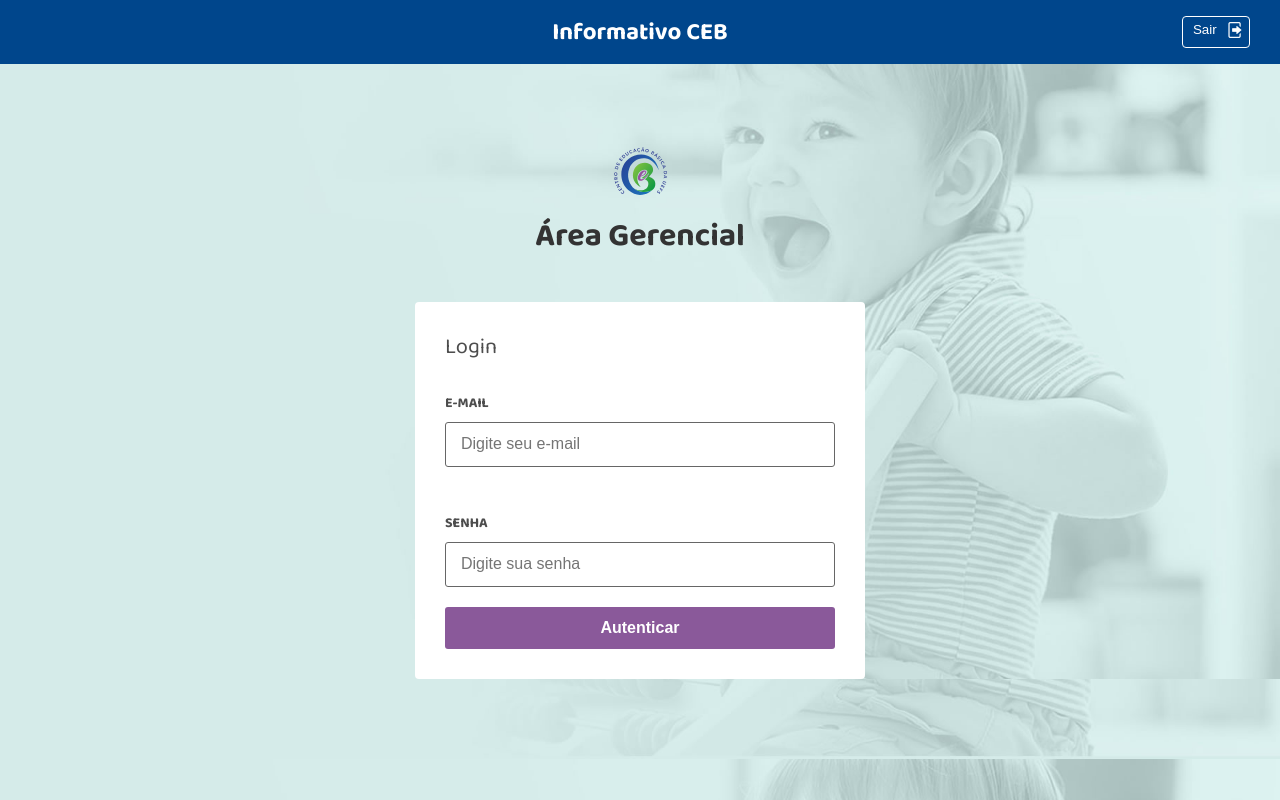
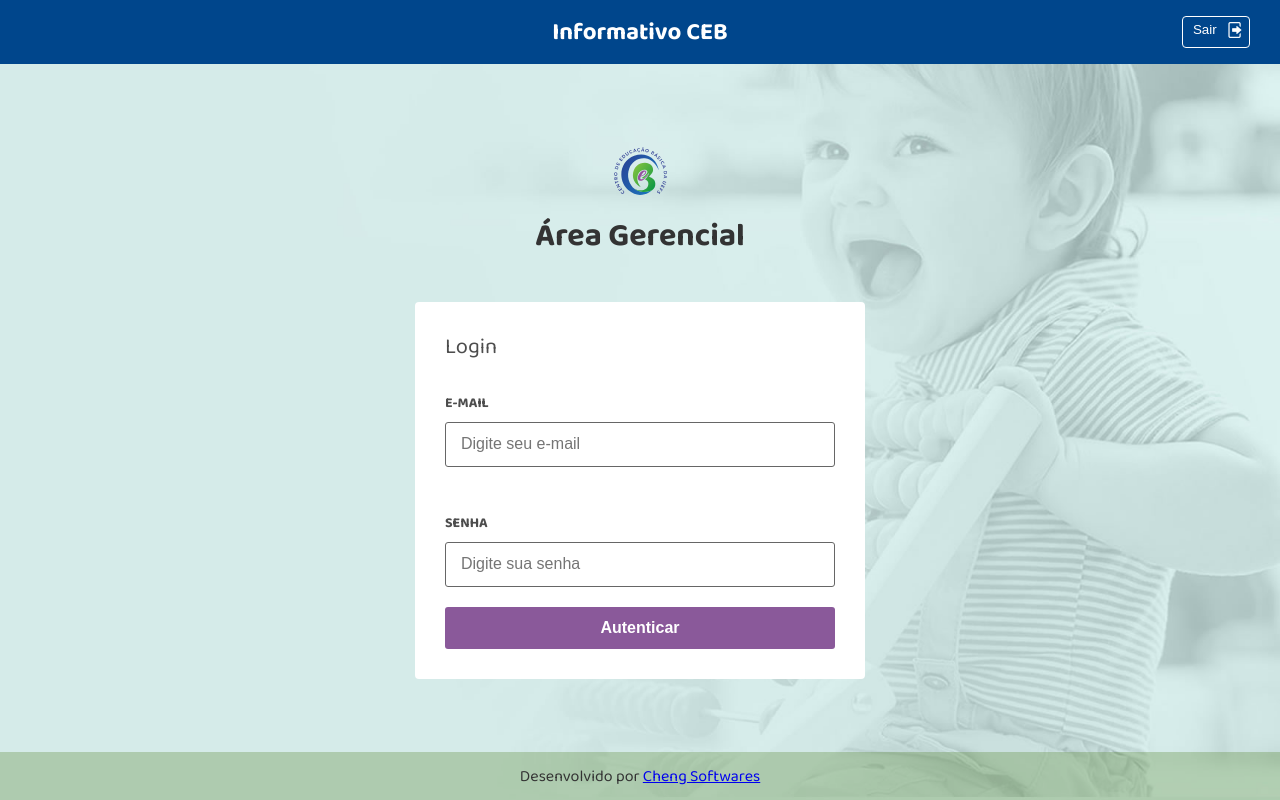
Before and after one commit to emersonsdo/informativo_escolar-frontend, a React (Create React App) app: page / in a window 1280 px wide. Built offline with nearby package versions, Linux system fonts and the light colour scheme.

Commit message:
Pequenos ajustes e adição de rodapé

```diff
--- a/src/App.js
+++ b/src/App.js
@@ -1,12 +1,14 @@
 import React from 'react';
 import Header from './components/Header';
 import Routes from './components/routes';
+import Footer from './components/Footer';
 import './styles.css'
 
 const App = () => (
   <div className="App">
     <Header />
     <Routes />
+    <Footer />
   </div>
 );
 
--- /dev/null
+++ b/src/components/Footer/index.js
@@ -0,0 +1,21 @@
+import React, { Component } from 'react';
+import './styles.css';
+
+function Footer() {
+  return (
+    <div id="footer-div">
+      {/*Logo com link
+      <a href="https://www.alura.com.br/">
+        <img src="https://www.alura.com.br/assets/img/alura-logo-white.1570550707.svg" alt="Logo Alura" />
+      </a>
+      */}
+      <div id="text-div">
+        <p>
+          Desenvolvido por <a href="/">Cheng Softwares</a>
+        </p>
+      </div>
+    </div>
+  );
+}
+
+export default Footer;
--- /dev/null
+++ b/src/components/Footer/styles.css
@@ -0,0 +1,10 @@
+#footer-div {
+  display: flex;
+  flex-direction: row;
+  align-items: center;
+  justify-content: center;
+  align-self: flex-end;
+  height:6vh;
+  width: 100%;
+  background: rgba(83, 128, 42, 0.3); /*var(--tertiary-dark-color)+opacity*/
+}
--- a/src/components/Header/index.js
+++ b/src/components/Header/index.js
@@ -1,6 +1,6 @@
 import React, { Component } from 'react';
 import history from '../../utils/history';
-import './styles.css'
+import './styles.css';
 
 export default class Header extends Component {
 
--- a/src/pages/home/styles.css
+++ b/src/pages/home/styles.css
@@ -5,7 +5,7 @@
     padding: 4vh 2vh;
     width: auto;
     max-width: 900px;
-    height: 94vh;
+    height: 88vh;
 }
 
 #presentation {
@@ -84,7 +84,7 @@
 
     #container-home {
         padding: 4vh 6vh;
-        height: 92vh;
+        height: 86vh;
         max-width: 400vh;
     }
 
--- a/src/pages/login/styles.css
+++ b/src/pages/login/styles.css
@@ -1,7 +1,8 @@
 .container {
-    margin: 60px auto;
+    margin: 10vh auto;
     max-width: 450px;
     width: 100%;
+    height: 68vh;
     display: flex;
     flex-direction: column;
     align-items: center;
@@ -78,6 +79,7 @@
 
 @media (min-width:500px) {
     .container {
-        margin: 80px auto;
+        margin: 10vh auto;
+        height: 66vh;
     }
 }
--- a/src/styles.css
+++ b/src/styles.css
@@ -18,12 +18,6 @@
     --dark-text-primary-color: #423e3a;
     --dark-text-secondary-color: #4d4d4d;
     --border-primary-color: #666;
-    --home-button-one-light-color: #e7a883;
-    --home-button-one-dark-color: #db8756;
-    --home-button-two-light-color: #dbce56;
-    --home-button-two-dark-color: #bbae3c;
-    --home-button-three-light-color: #db5b56;
-    --home-button-three-dark-color: #b63b37;
 }
 
 body, html, #root {
```
